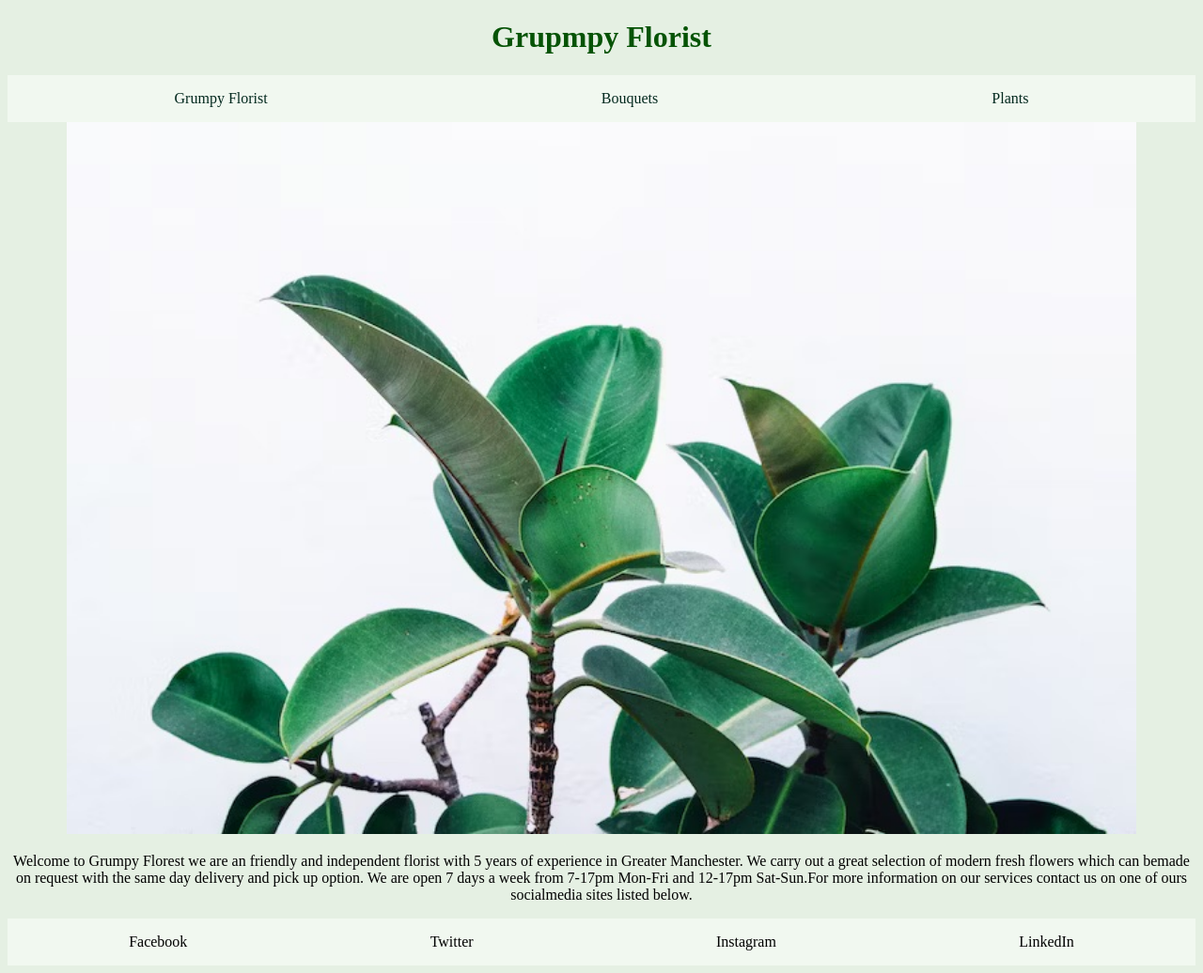
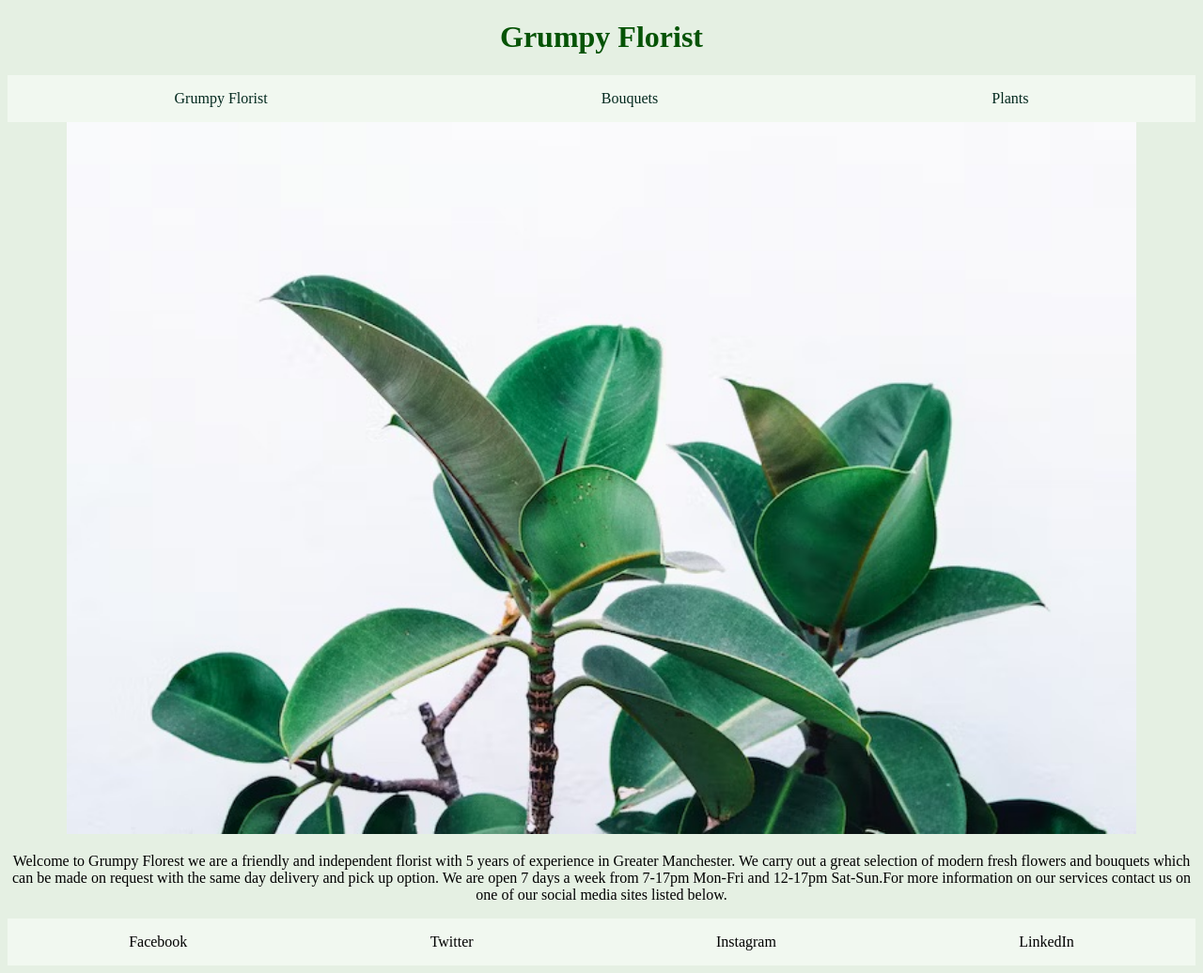
Before and after one commit to saraa485/Grumpy-florist, a plain HTML site: page index.html in a window 1280 px wide. Shown: the whole page at 94% size. Drawn offline with Linux system fonts and the light colour scheme.

Commit message:
Update index.html

```diff
--- a/index.html
+++ b/index.html
@@ -7,7 +7,7 @@
 </head>
 
 <body>
- <h1>Grupmpy Florist</h1>
+ <h1>Grumpy Florist</h1>
 <div class="navbar">
         <a href='index.html'>Grumpy Florist</a>
         <a href="bouquets.html">Bouquets</a>
@@ -18,7 +18,7 @@
     <img src='plant_2.jpeg' alt='House plant'>
 </div>
 
- <p>Welcome to Grumpy Florest we are an friendly and independent florist with 5 years of experience in Greater Manchester. We carry out a great selection of modern fresh flowers which can bemade on request with the same day delivery and pick up option. We are open 7 days a week from 7-17pm Mon-Fri and 12-17pm Sat-Sun.For more information on our services contact us on one of ours socialmedia sites listed below.</p>
+<p>Welcome to Grumpy Florest we are a friendly and independent florist with 5 years of experience in Greater Manchester. We carry out a great selection of modern fresh flowers and bouquets which can be made on request with the same day delivery and pick up option. We are open 7 days a week from 7-17pm Mon-Fri and 12-17pm Sat-Sun.For more information on our services contact us on one of our social media sites listed below.</p>
 
 <div class="socials">
      <a href="https://en-gb.facebook.com/" target="_blank"> Facebook</a>
```
